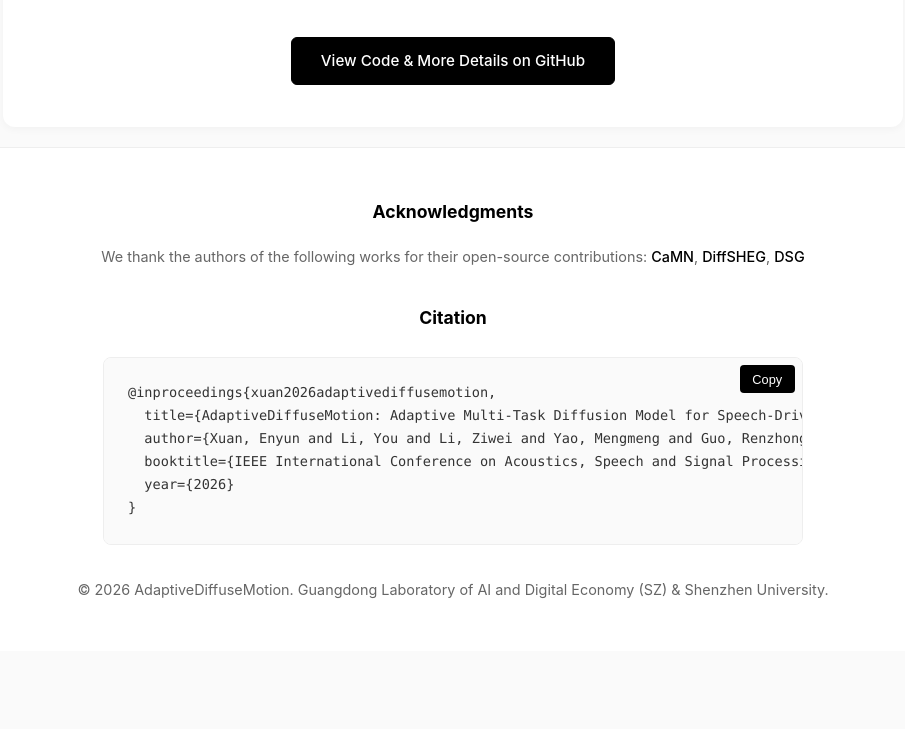
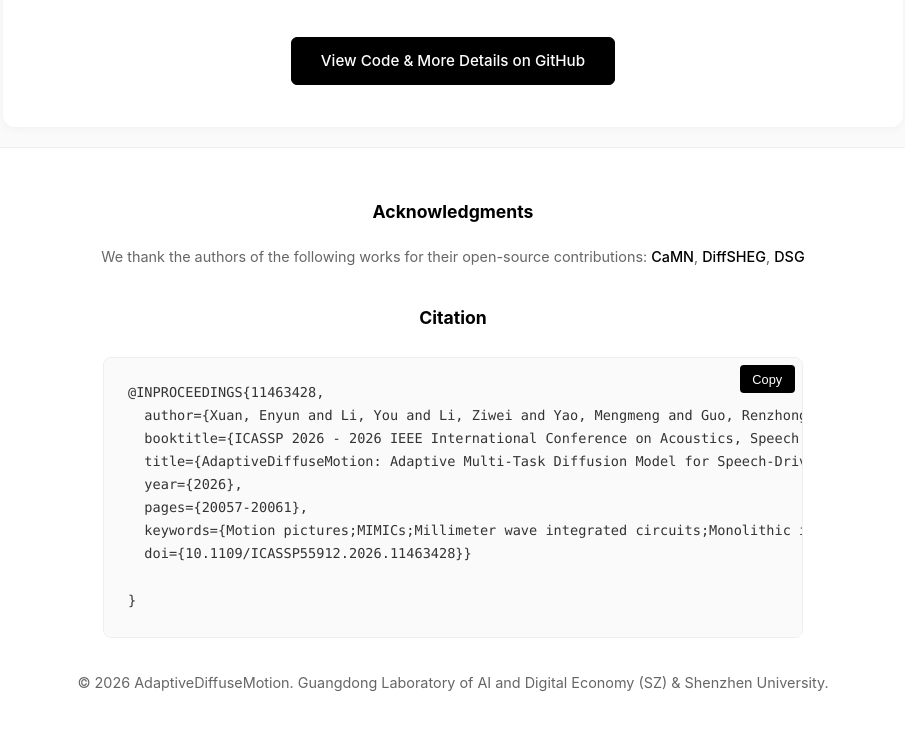
Before and after one commit to Symbolzzz/AdaptiveDiffuseMotion, a plain HTML site: page docs/index.html in a window 1280 px wide. Shown: the part 3788-4517 px from the top of the page, without its empty margins (187-1092 px from the left). Before the commit the page ends 4439 px from the top, so only its background shows below. Drawn offline with Linux system fonts and the light colour scheme.

Commit message:
Revise citation format and details in index.html
Updated citation details for the paper on Adaptive Multi-Task Diffusion Model.

```diff
--- a/docs/index.html
+++ b/docs/index.html
@@ -211,11 +211,15 @@
             <div class="citation">
                 <h4>Citation</h4>
                 <div class="citation-box">
-                    <pre><code id="citation-text">@inproceedings{xuan2026adaptivediffusemotion,
+                    <pre><code id="citation-text">@INPROCEEDINGS{11463428,
+  author={Xuan, Enyun and Li, You and Li, Ziwei and Yao, Mengmeng and Guo, Renzhong},
+  booktitle={ICASSP 2026 - 2026 IEEE International Conference on Acoustics, Speech and Signal Processing (ICASSP)},
   title={AdaptiveDiffuseMotion: Adaptive Multi-Task Diffusion Model for Speech-Driven Holistic Motion Generation},
-  author={Xuan, Enyun and Li, You and Li, Ziwei and Yao, Mengmeng and Guo, Renzhong},
-  booktitle={IEEE International Conference on Acoustics, Speech and Signal Processing (ICASSP)},
-  year={2026}
+  year={2026},
+  pages={20057-20061},
+  keywords={Motion pictures;MIMICs;Millimeter wave integrated circuits;Monolithic integrated circuits;Protocols;HTTP;Internet;Diversity methods;LoRa;Videos;co-speech motion generation;speech-to-gesture generation;vector quantization;diffusion model},
+  doi={10.1109/ICASSP55912.2026.11463428}}
+
 }</code></pre>
                     <button class="copy-btn" onclick="copyCitation()">Copy</button>
                 </div>
```
